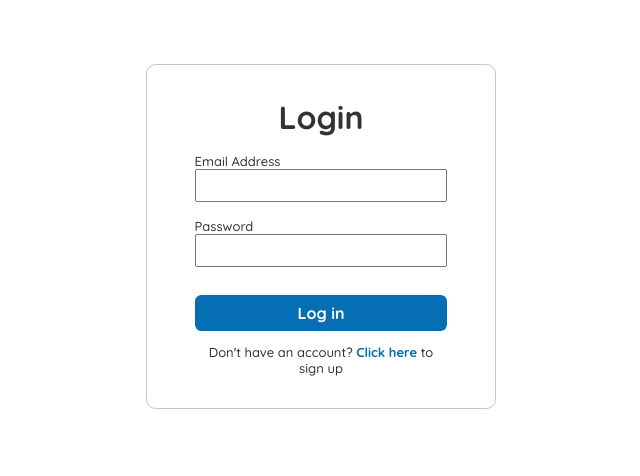
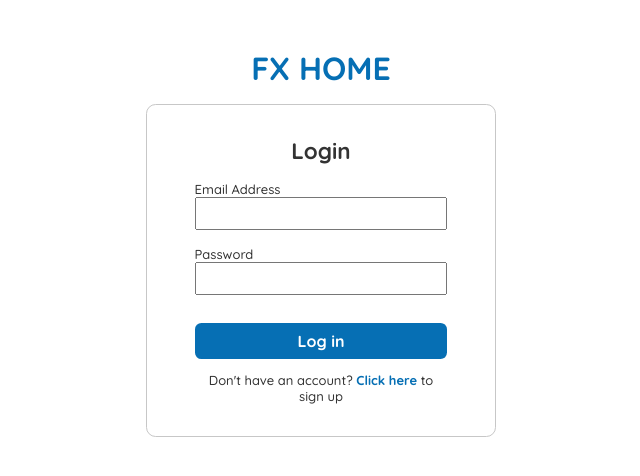
Before and after one commit to ernest-tt/stx-frontend, a React (Create React App) app: page / in a window 1280 px wide. Shown: the top 476 px of the page, without its empty margins (319-959 px from the left). Built offline with nearby package versions, Linux system fonts and the light colour scheme.

Commit message:
style login and signup page

```diff
--- a/src/components/Navbar.js
+++ b/src/components/Navbar.js
@@ -22,7 +22,7 @@ const Navbar = () => {
         <div className="navbar-container">
             <ToastContainer />
             <header className="navbar">
-                <span className="title">FX Home</span>
+                <span className="title"><Link to="/dashboard" className="title">FX Home</Link></span>
                 <ul className="navs">
                     <li><Link to="/dashboard" className="nav-link">Buy FX</Link></li>
                     <li><Link to="/dashboard/requests" className="nav-link">View Requests</Link></li>
--- a/src/components/OrderForm.js
+++ b/src/components/OrderForm.js
@@ -4,9 +4,9 @@ import { ToastContainer, toast } from 'react-toastify';
 
 const OrderForm = ({show, handleClose, requestOffer, placeOrder}) => {
     const [accounts, setAccounts] = useState([])
-    const [amount, setAmount] = useState(null);
-    const [accountId, setAccountId] = useState(null)
-    const [balance, setBalance] = useState()
+    const [amount, setAmount] = useState('');
+    const [accountId, setAccountId] = useState('')
+    const [balance, setBalance] = useState('')
 
     useEffect(() => {
         accountService.getAccounts()
--- a/src/index.css
+++ b/src/index.css
@@ -18,7 +18,7 @@ a {
 
 .login, .signup {
   max-width: 350px;
-  margin: 4rem auto 0;
+  margin: 1rem auto 0;
   padding: 2rem 1rem;
   display: flex;
   flex-direction: column;
@@ -29,6 +29,7 @@ a {
 
 .login h1, .signup h1 {
   margin-bottom: 1rem;
+  font-size: 1.4rem;
 }
 
 .login form, .signup form, label {
@@ -103,6 +104,14 @@ a {
   cursor: pointer;
 }
 
+.welcome {
+  text-align: center;
+  color: #066fb4;
+  margin-top: 3rem;
+}
+
+/* .nav-link:: */
+
 
 .dashboard {
   display: flex;
@@ -176,6 +185,12 @@ button:hover, select:hover {
   border-radius: 0.4rem;
   border: solid 1px #dcdcdc;
   background-color: #f3f9fd;
+}
+
+.card:hover {
+  cursor: pointer;
+  box-shadow: 0 0 5px #89d0ff;
+  ;
 }
 
 .card-content {
--- a/src/pages/Login.js
+++ b/src/pages/Login.js
@@ -36,6 +36,8 @@ const LoginPage = () => {
     }
 
     return (
+        <>
+            <h1 className="welcome">FX HOME</h1>
             <div className="login">
                 <h1>Login</h1>
                 <form onSubmit={handleSubmit}>
@@ -52,6 +54,7 @@ const LoginPage = () => {
                 </form>
                 <ToastContainer />
             </div>
+        </>
     );
 }
 
--- a/src/pages/Signup.js
+++ b/src/pages/Signup.js
@@ -24,6 +24,8 @@ const SignUp = () => {
     }
 
     return (
+        <>
+            <h1 className="welcome">FX HOME</h1>
             <div className="signup">
                 <h1>Sign Up</h1>
                 <form onSubmit={handleSubmit}>
@@ -44,6 +46,8 @@ const SignUp = () => {
                 </form>
                 <ToastContainer />
             </div>
+        </>
+
      );
 }
 
```
Lines whose indentation alone changed are shown as unchanged.
